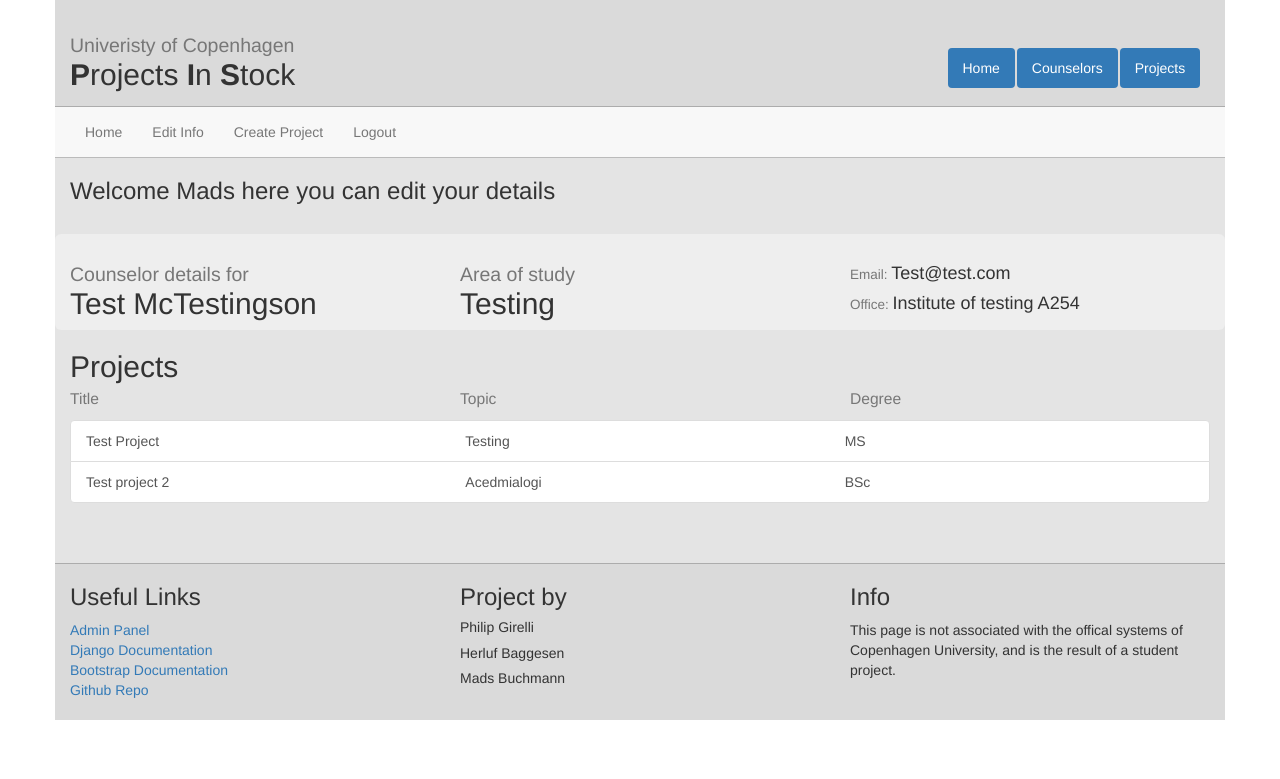
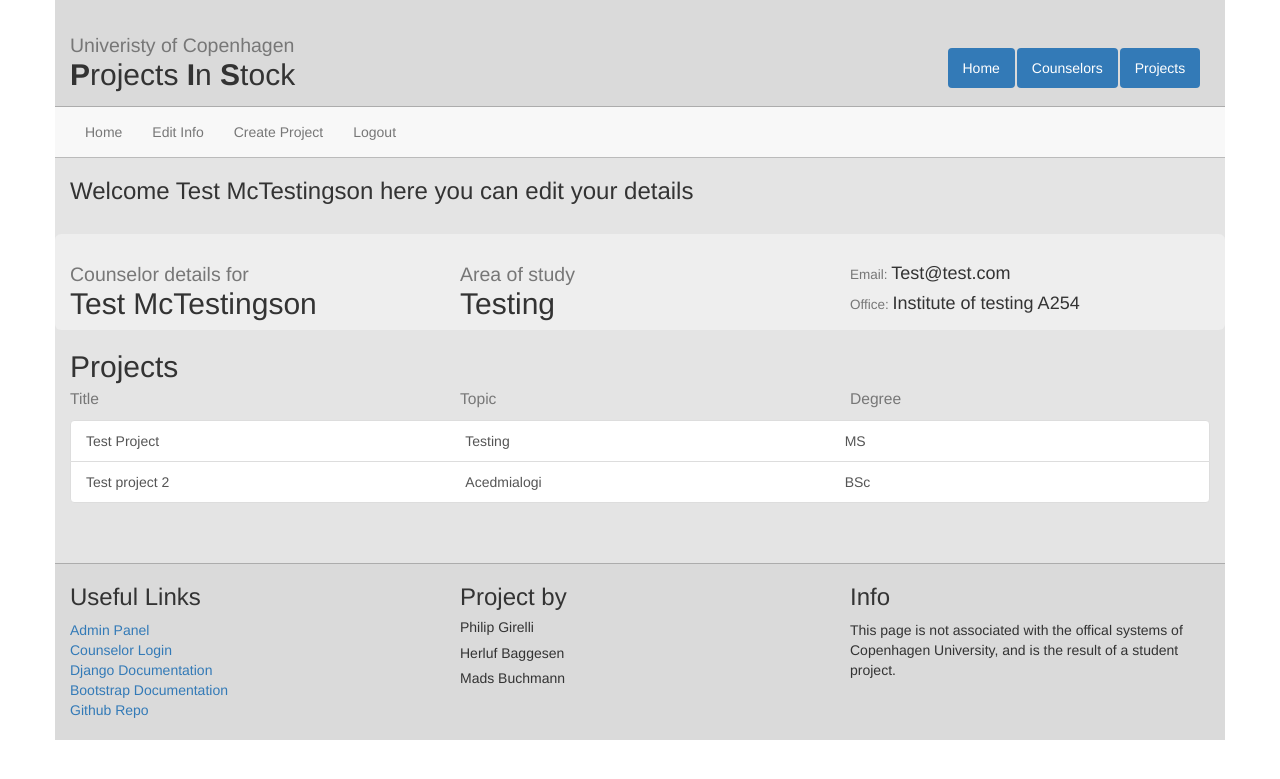
Before and after one commit to DeeCorrector/Projects-in-Stock, a Django app: page /edit/1/ in a window 1280 px wide. Shown: the top 779 px of the page. Run offline with Django 3.2, Linux system fonts and the light colour scheme; a user stored in the database is signed in; data comes from the database, SQL or seed files in the repository; both versions use the stored data as it was after the commit; some libraries are stand-ins or nearby versions.

Commit message:
Add account_id to counselor model and add login useful links

```diff
--- a/Product/src/edit_info/templates/edit_info/edit_hub.html
+++ b/Product/src/edit_info/templates/edit_info/edit_hub.html
@@ -1,6 +1,6 @@
 {% extends "edit_info/submenu.html" %}
 {% block editcontent %}
-<h3>Welcome {{ username }} here you can edit your details</h3><br />
+<h3>Welcome {{ counselor.name }} here you can edit your details</h3><br />
 <div class="row info-box">
 
   <div class="col-md-4">
--- a/Product/src/edit_info/views.py
+++ b/Product/src/edit_info/views.py
@@ -1,20 +1,25 @@
+#Imports to render pages, redirect and give error404
 from django.shortcuts import render, get_object_or_404, redirect
+
+#Login imports
 from django.contrib import auth
 from django.contrib.auth.decorators import login_required
 from django.template.context_processors import csrf
+
+#importing models
 from web.models import Project, Counselor
 
 @login_required
 def edit_hub(request, counselor_id):
     c = get_object_or_404(Counselor, id=counselor_id)
-    context = {'counselor': c, 'username': request.user.username,}
-    print(c.name)
+    context = {'counselor': c,}
     return render(request, "edit_info/edit_hub.html", context)
 
 # Login Views:
 #Displays login screen
 def login(request):
     context = {"bad_login": False}
+    #security stuff
     context.update(csrf(request))
     return render(request, 'edit_info/login.html', context)
 
@@ -28,16 +33,19 @@ def auth_login(request):
     if user is not None:
         #login user
         auth.login(request, user)
-        #redirect to logged_in url.
 
-        #Fetch real counselor id here!
-        c_id = 2
-        return redirect('edit hub', counselor_id=c_id)
+        #Testing here!
+        c = get_object_or_404(Counselor, account_id=request.user.id)
+        #Undiscovered area!
+
+        #On succesful login redirect to edithub
+        return redirect('edit hub', counselor_id=c.id)
     else:
-        #if user cant be authenticated redirect to invalid login
+        #if user cant be authenticated render invalid login
         return render(request, 'edit_info/login.html', {"bad_login": True})
 
 #logs user out
 def logout(request):
     auth.logout(request)
+    #after logout redirect to index
     return redirect('index')
--- a/Product/src/web/models.py
+++ b/Product/src/web/models.py
@@ -13,12 +13,13 @@ class Project(models.Model):
         return self.title
 
 class Counselor(models.Model):
+    readonly_fields=('account_id',)
     name = models.CharField(max_length=255)
     email = models.EmailField()
     study_area = models.CharField(max_length=255)
     office = models.CharField(max_length=255)
     projects = models.ManyToManyField(Project)
-
+    account_id = models.IntegerField()
 
     def __str__(self):
         return self.name
--- a/Product/src/web/templates/web/master.html
+++ b/Product/src/web/templates/web/master.html
@@ -44,6 +44,7 @@
   <div class="col-md-4">
     <h3>Useful Links</h3>
       <a href="{% url 'admin:index' %}">Admin Panel</a><br />
+      <a href="{% url 'login' %}">Counselor Login</a><br />
       <a href="https://docs.djangoproject.com/en/1.9/">Django Documentation</a><br />
       <a href="http://getbootstrap.com/components/">Bootstrap Documentation</a><br />
       <a href="https://github.com/PhilipFraDIKU/Projects-in-Stock">Github Repo</a><br /><br />
```
Also changed, not shown: Product/src/db.sqlite3, Product/src/web/migrations/0003_counselor_account_id.py (added).
